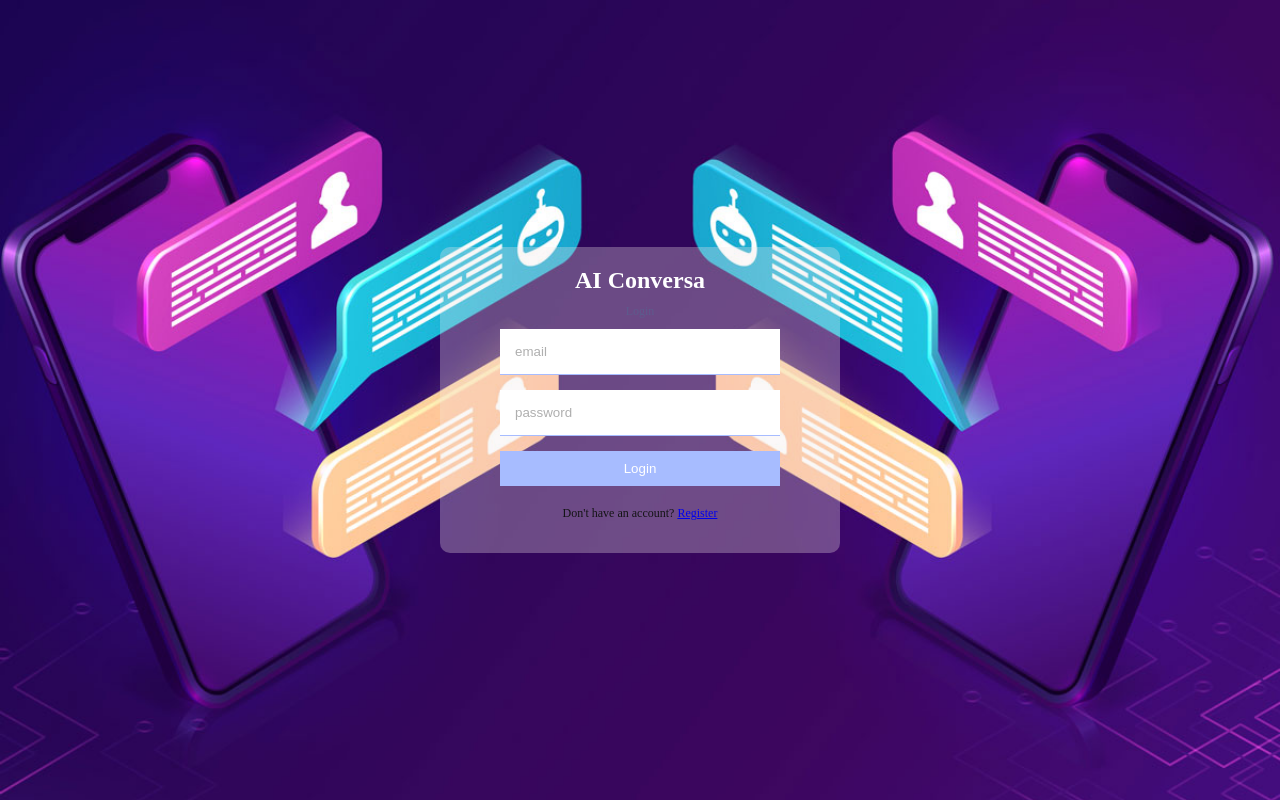
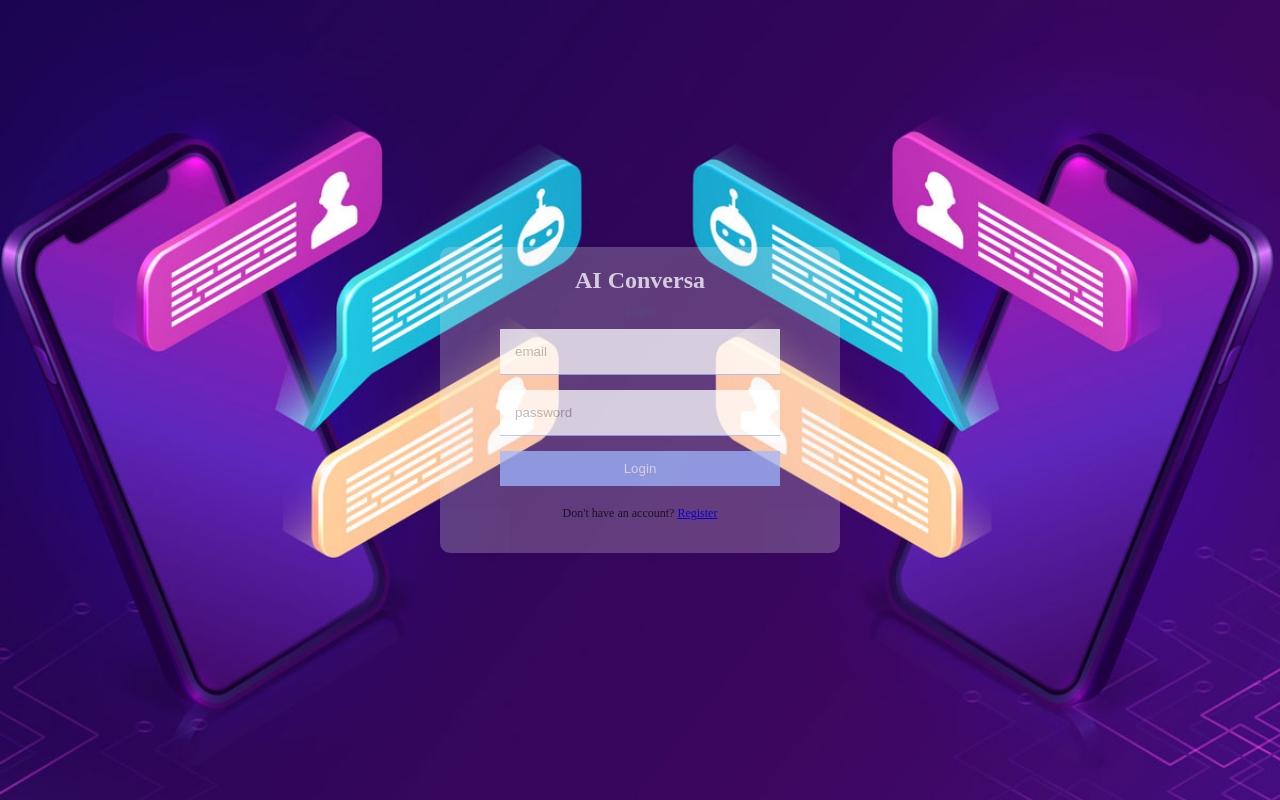
Before and after one commit to arun306/AI-Conversa, a React (Create React App) app: page /login in a window 1280 px wide. Built offline with nearby package versions, Linux system fonts and the light colour scheme; no server answers.

Commit message:
change api key

```diff
--- a/src/Components/Input.jsx
+++ b/src/Components/Input.jsx
@@ -26,6 +26,8 @@ const Input = () => {
 
 
   const handleSend = async () =>{
+    // console.log(process.env.MY_API)
+    // console.log(process.env.REACT_APP_API_KEY)
     if(img){
 
       const storageRef = ref(storage, uuid());
@@ -91,7 +93,7 @@ const Input = () => {
             const {Configuration,OpenAIApi} = require('openai');
             const Config = new Configuration({
               apiKey : process.env.REACT_APP_API_KEY
-          })
+            })
 
           const openai = new OpenAIApi(Config);
 
--- a/src/styles.scss
+++ b/src/styles.scss
@@ -39,7 +39,7 @@ $mainBg-color: #a7bcff;
     .formWrapper{
         // background-color: white;
         background-color: rgba(241, 233, 233,0.3);
-        // opacity: 0.8;
+        opacity: 0.8;
         padding: 20px 60px;
         border-radius: 10px;
         display: flex;
```
